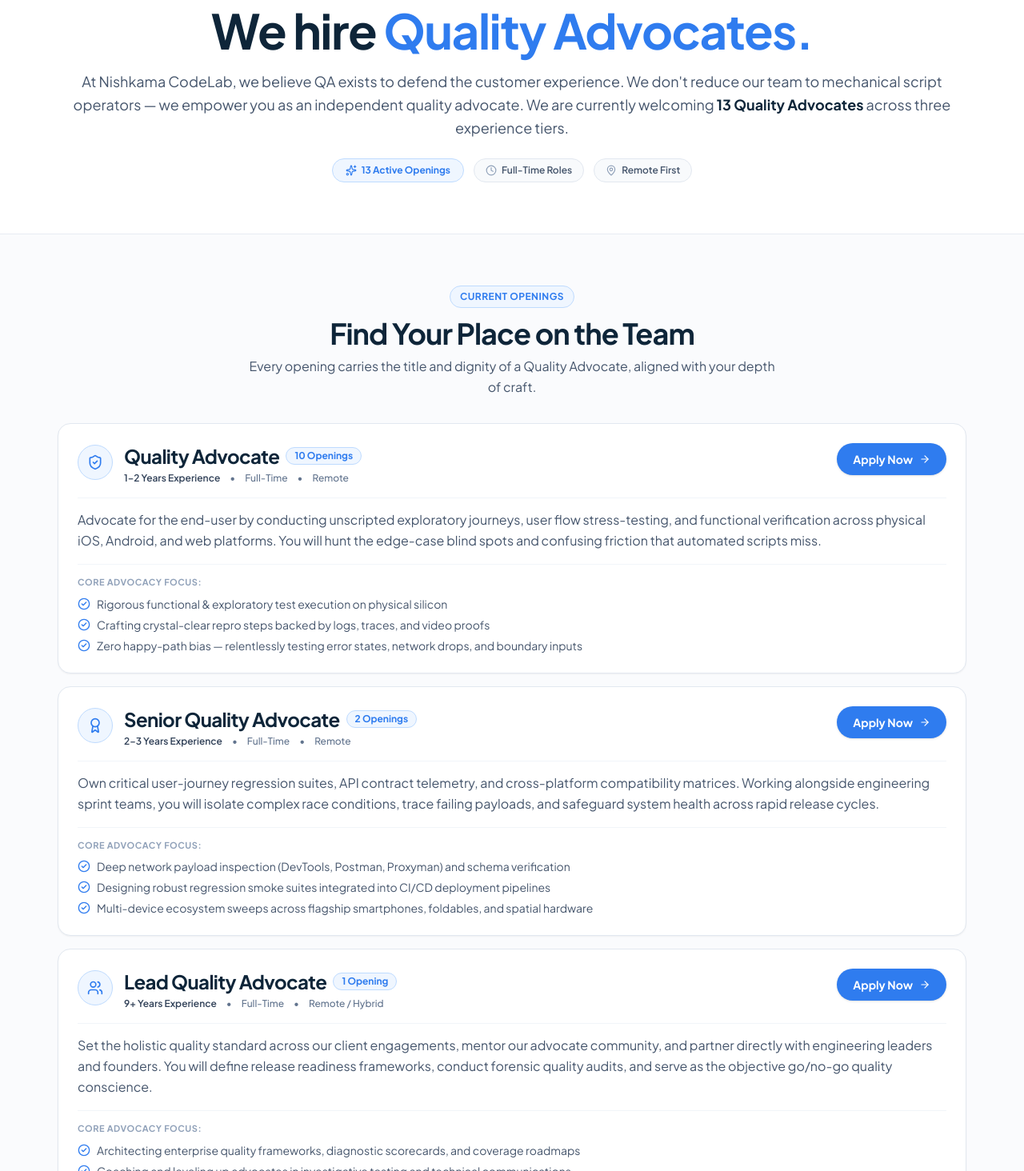
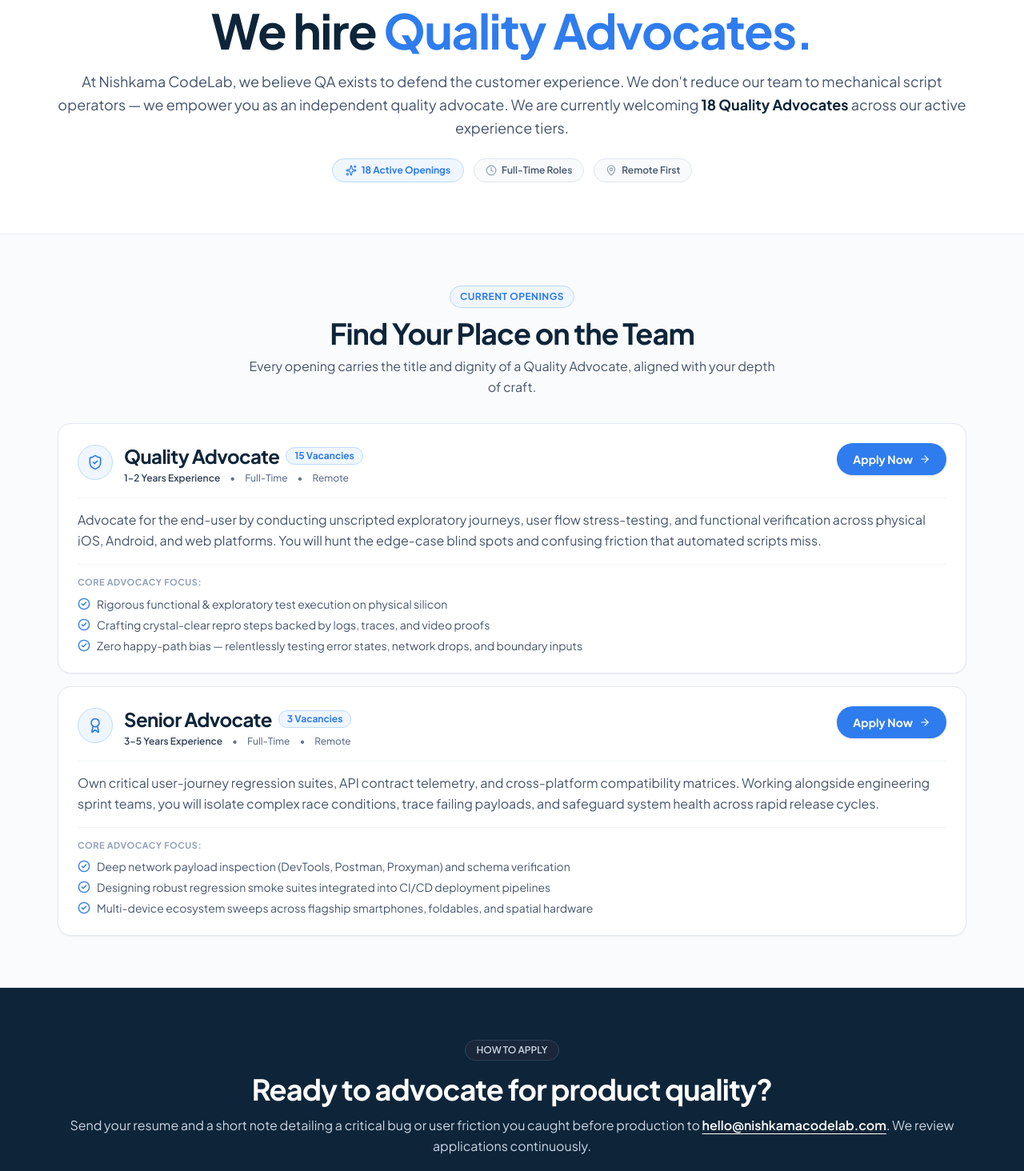
Before and after one commit to Yushu4u/nishkama-cl, a Next.js app: page /careers in a window 1280 px wide. Shown: the part 266-1730 px from the top of the page at 80% size. Built offline with nearby package versions, Linux system fonts and the light colour scheme.

Commit message:
feat(careers): update openings to Quality Advocate (15 vacancies) and Senior Advocate (3 vacancies, 3-5 yrs)

```diff
--- a/src/app/careers/page.tsx
+++ b/src/app/careers/page.tsx
@@ -8,7 +8,6 @@ import {
   MapPin,
   Clock,
   Sparkles,
-  Users,
   Award,
 } from "lucide-react";
 import { Button } from "@/components/Button";
@@ -17,7 +16,7 @@ import { siteConfig } from "@/data/siteConfig";
 export const metadata: Metadata = {
   title: "Careers — Join the Quality Advocates | Nishkama CodeLab",
   description:
-    "We don't hire test runners; we hire Quality Advocates. Explore our 13 active openings: Quality Advocate (1–2 yrs), Senior Quality Advocate (2–3 yrs), and Lead Quality Advocate (9+ yrs).",
+    "We don't hire test runners; we hire Quality Advocates. Explore our 18 active openings: Quality Advocate (1–2 yrs) and Senior Advocate (3–5 yrs).",
 };
 
 interface Role {
@@ -39,8 +38,8 @@ const openAdvocacyRoles: Role[] = [
   {
     id: "quality-advocate",
     advocacyTitle: "Quality Advocate",
-    openings: "10 Openings",
-    openingsCount: 10,
+    openings: "15 Vacancies",
+    openingsCount: 15,
     experience: "1–2 Years Experience",
     type: "Full-Time",
     location: "Remote",
@@ -56,11 +55,11 @@ const openAdvocacyRoles: Role[] = [
     mailtoSubject: "Application for Quality Advocate (1-2 Years Experience)",
   },
   {
-    id: "senior-quality-advocate",
-    advocacyTitle: "Senior Quality Advocate",
-    openings: "2 Openings",
-    openingsCount: 2,
-    experience: "2–3 Years Experience",
+    id: "senior-advocate",
+    advocacyTitle: "Senior Advocate",
+    openings: "3 Vacancies",
+    openingsCount: 3,
+    experience: "3–5 Years Experience",
     type: "Full-Time",
     location: "Remote",
     icon: Award,
@@ -72,26 +71,7 @@ const openAdvocacyRoles: Role[] = [
       "Designing robust regression smoke suites integrated into CI/CD deployment pipelines",
       "Multi-device ecosystem sweeps across flagship smartphones, foldables, and spatial hardware",
     ],
-    mailtoSubject: "Application for Senior Quality Advocate (2-3 Years Experience)",
-  },
-  {
-    id: "lead-quality-advocate",
-    advocacyTitle: "Lead Quality Advocate",
-    openings: "1 Opening",
-    openingsCount: 1,
-    experience: "9+ Years Experience",
-    type: "Full-Time",
-    location: "Remote / Hybrid",
-    icon: Users,
-    highlight: "Quality Strategy & Governance",
-    description:
-      "Set the holistic quality standard across our client engagements, mentor our advocate community, and partner directly with engineering leaders and founders. You will define release readiness frameworks, conduct forensic quality audits, and serve as the objective go/no-go quality conscience.",
-    advocacyFocus: [
-      "Architecting enterprise quality frameworks, diagnostic scorecards, and coverage roadmaps",
-      "Coaching and leveling up advocates in investigative testing and technical communications",
-      "High-stakes go/no-go release governance and executive stakeholder advisories",
-    ],
-    mailtoSubject: "Application for Lead Quality Advocate (9+ Years Experience)",
+    mailtoSubject: "Application for Senior Advocate (3-5 Years Experience)",
   },
 ];
 
@@ -121,7 +101,7 @@ export default function CareersPage() {
             <strong className="text-[#0E2539] font-bold">
               {totalOpenings} Quality Advocates
             </strong>{" "}
-            across three experience tiers.
+            across our active experience tiers.
           </p>
 
           {/* Quick Summary Pill Bar */}
```
